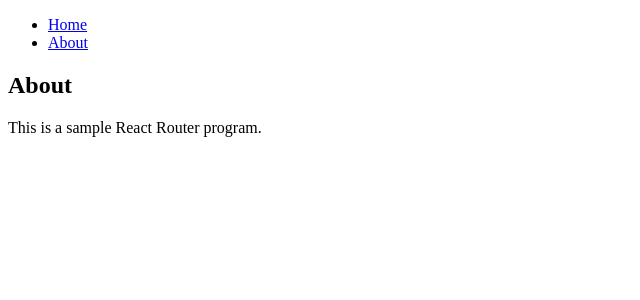
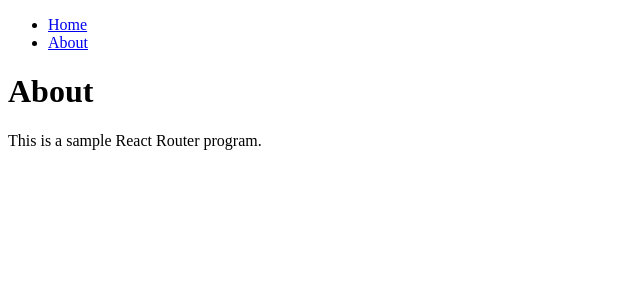
Before and after one commit to acciojob/react-router-Ayushrawat777, a React app: page /about in a window 1280 px wide. Shown: the top 300 px of the page, without its empty margins (0-640 px from the left). Built offline with nearby package versions, Linux system fonts and the light colour scheme.

Commit message:
Update About.js

```diff
--- a/src/components/About.js
+++ b/src/components/About.js
@@ -1,11 +1,12 @@
 import React from "react";
 
-function About() {
-    return (
-        <div>
-            <h2>About</h2>
-            <p>This is a sample React Router program.</p>
-        </div>
-    );
-}
+const About = () => {
+  return (
+    <div>
+      <h1>About</h1>
+      <p>This is a sample React Router program.</p>
+    </div>
+  );
+};
+
 export default About;
```
